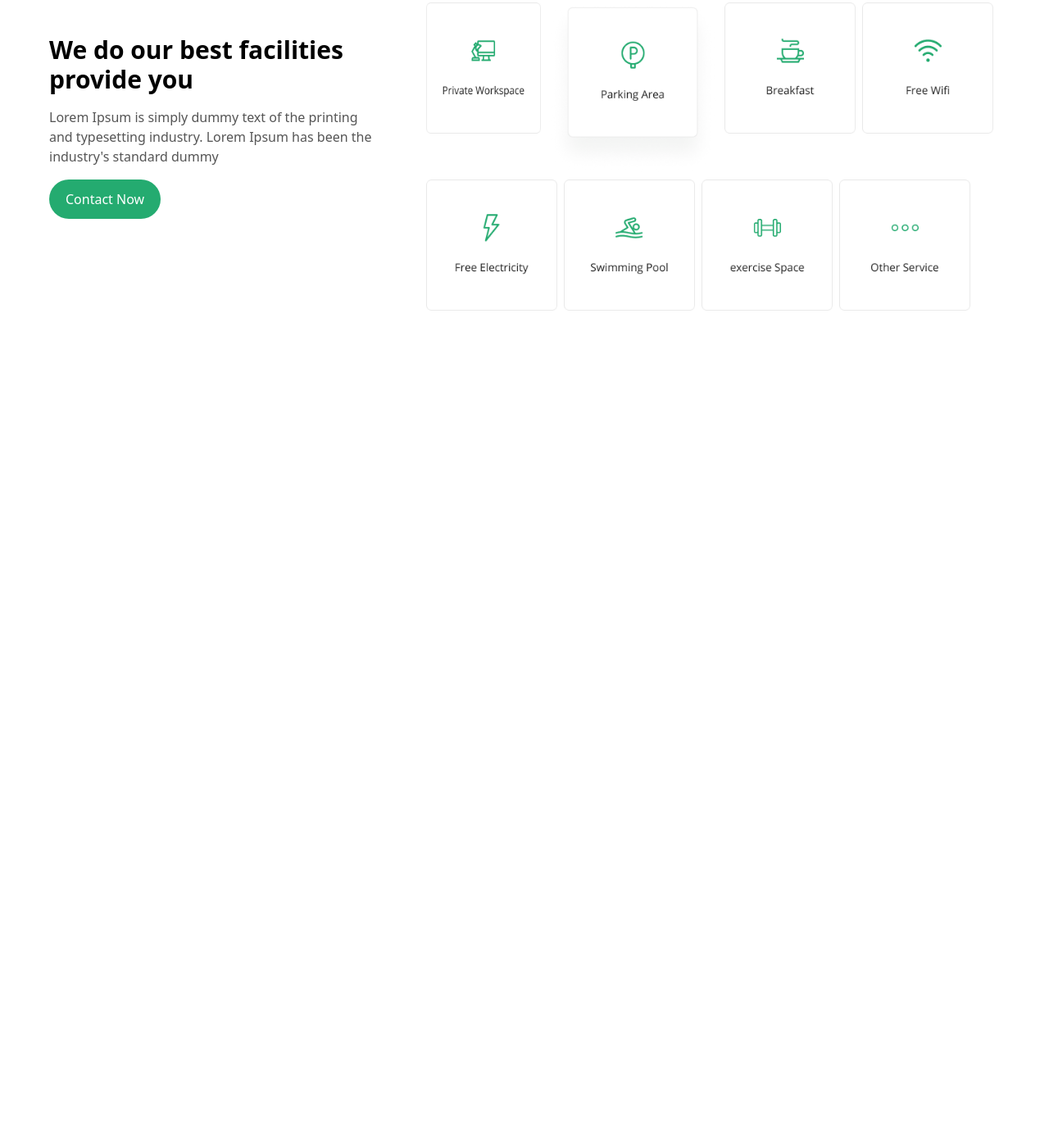
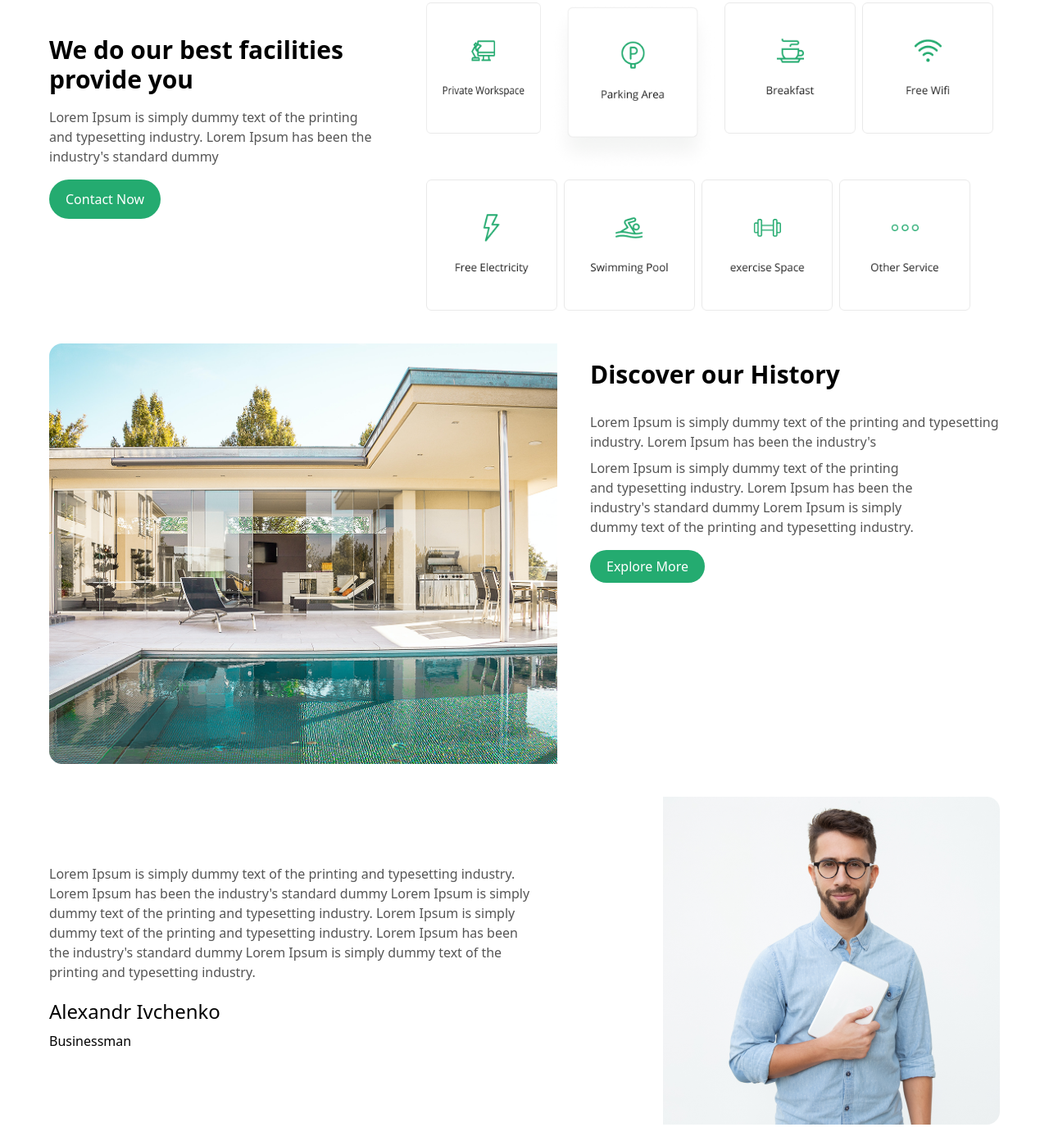
Before and after one commit to hakimovasharifa10-boop/Homework12, a website: page page1.html in a window 1280 px wide. Shown: the part 1386-2778 px from the top of the page at 82% size. Before the commit the page ends 1785 px from the top, so only its background shows below. Drawn offline with Linux system fonts and the light colour scheme.

Commit message:
fourth section

```diff
--- a/page1.html
+++ b/page1.html
@@ -101,7 +101,7 @@
           <img src="./images/exercise Space cart.png" alt="" class="h-40" />
           <img src="./images/Other Service cart.png" alt="" class="h-40" />
         </div>
-        <div class="hidden lg:flex flex-wrap  lg:gap-2">
+        <div class="hidden lg:flex flex-wrap lg:gap-2">
           <img
             src="./images/Private Workspace cart.png"
             alt=""
@@ -117,5 +117,52 @@
         </div>
       </div>
     </section>
+    <section>
+      <div class="p-5 max-w-300 m-auto lg:flex lg:justify-between lg:gap-10">
+        <div>
+          <img src="./images/pool.png" alt="" />
+        </div>
+        <div>
+          <h2 class="text-3xl font-[600] py-5">Discover our History</h2>
+          <p class="text-[#555555] py-2 lg:w-[500px]">
+            Lorem Ipsum is simply dummy text of the printing and typesetting
+            industry. Lorem Ipsum has been the industry's
+          </p>
+          <p class="text-[#555555] w-[400px]">
+            Lorem Ipsum is simply dummy text of the printing and typesetting
+            industry. Lorem Ipsum has been the industry's standard dummy Lorem
+            Ipsum is simply dummy text of the printing and typesetting industry.
+          </p>
+          <button class="bg-[#24AB70] text-white py-2 px-5 rounded-full my-4">
+            Explore More
+          </button>
+        </div>
+      </div>
+    </section>
+    <section>
+      <div
+        class="p-5 max-w-300 m-auto lg:flex lg:justify-between lg:items-center"
+      >
+        <div>
+          <div class="lg:w-[600px]">
+            <p class="text-[#555555]">
+              Lorem Ipsum is simply dummy text of the printing and typesetting
+              industry. Lorem Ipsum has been the industry's standard dummy Lorem
+              Ipsum is simply dummy text of the printing and typesetting
+              industry. Lorem Ipsum is simply dummy text of the printing and
+              typesetting industry. Lorem Ipsum has been the industry's standard
+              dummy Lorem Ipsum is simply dummy text of the printing and
+              typesetting industry.
+            </p>
+            <h3 class="text-2xl mt-5">Alexandr Ivchenko</h3>
+            <p class="py-2">Businessman</p>
+          </div>
+        </div>
+
+        <div>
+          <img src="./images/man (2).png" alt="" />
+        </div>
+      </div>
+    </section>
   </body>
 </html>
```
Also changed, not shown: src/output.css.
